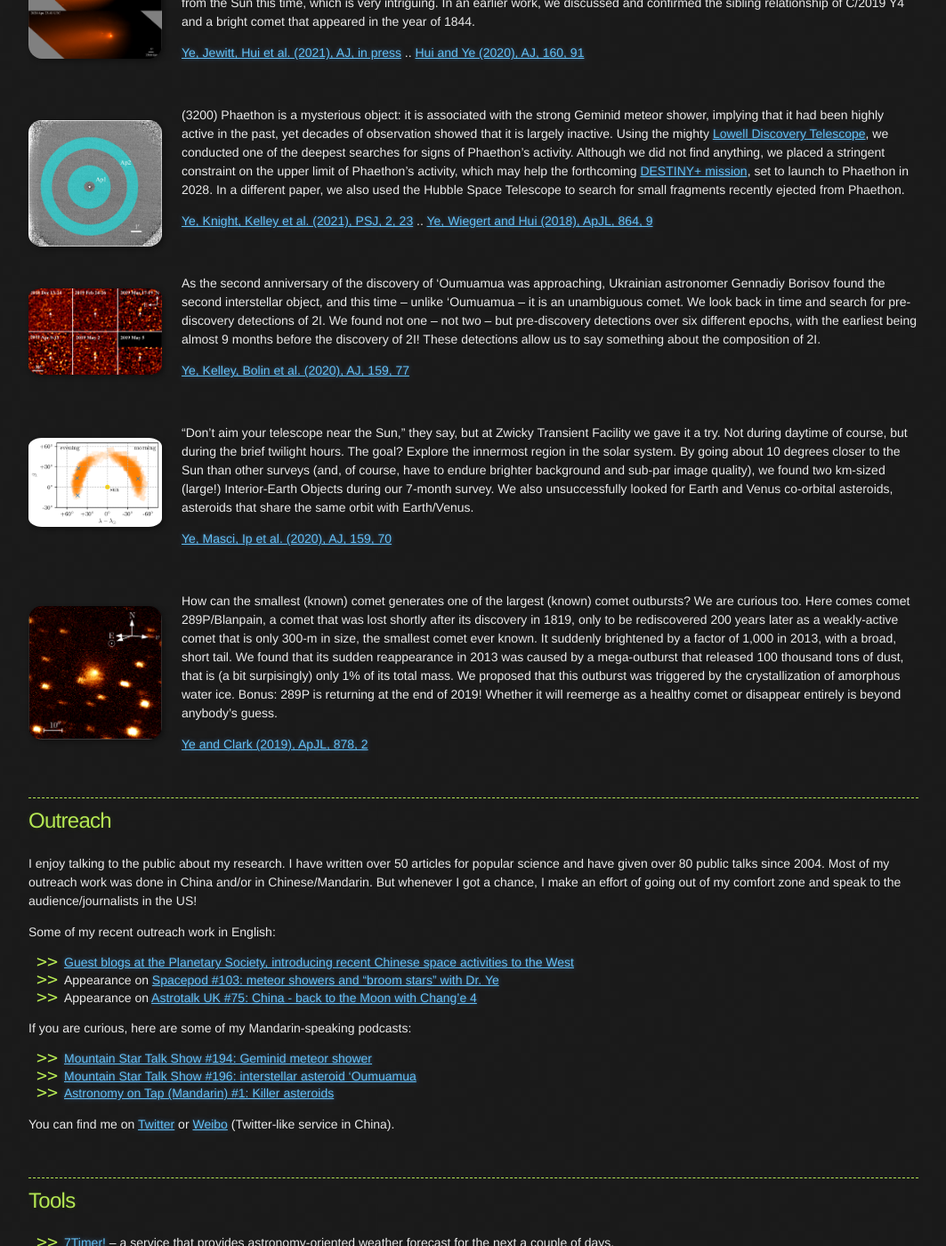
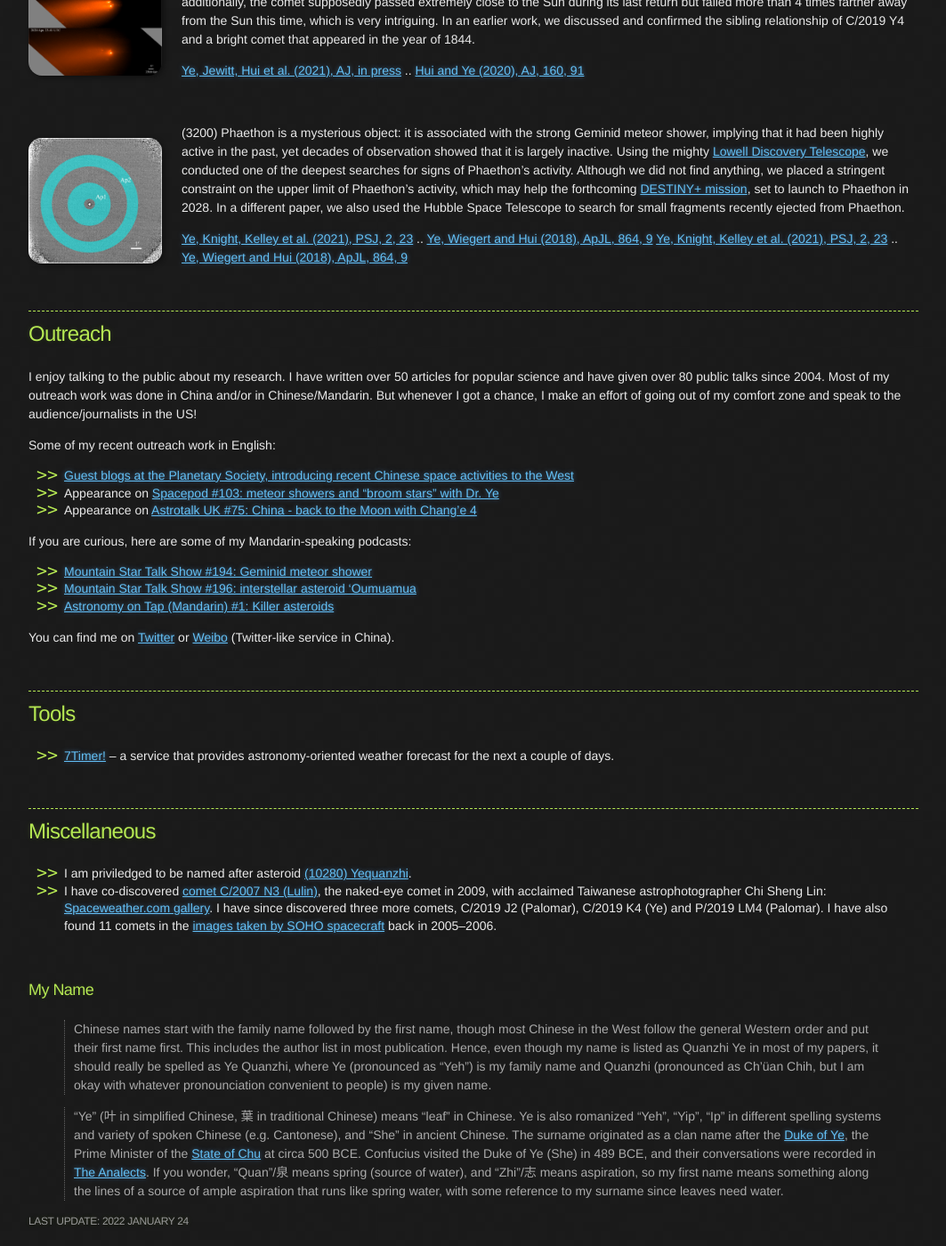
Before and after one commit to Yeqzids/Yeqzids.GitHub.io, a Jekyll site: the page built from index.md, in a window 1280 px wide and 1400 px high, scrolled down 1738 px. Shown: the whole window at 89% size, without its empty margins (108-1171 px from the left). Built offline with Jekyll 4.4.1, drawn with Linux system fonts in a browser that asks for light colours; nearby versions of some CDN libraries; some of the changed text lies outside the part shown.

Commit message:
Update index.md

```diff
--- a/index.md
+++ b/index.md
@@ -28,10 +28,11 @@
 
 ## Professional Appointments
 
-* Assistant Research Scientist, [University of Maryland](http://www.umd.edu), 2019 - present
+* Assistant Research Scientist, [Department of Astronomy](https://www.astro.umd.edu), [University of Maryland](http://www.umd.edu), 2019 - present
+* Visiting Researcher, [Center for Space Physics](https://www.bu.edu/csp/), [Boston University](https://www.bu.edu/), 2022 - present
 * Postdoctoral Scholar, [Caltech](http://www.caltech.edu/)/[IPAC](http://www.ipac.caltech.edu/), 2016 - 2019
-* Graduate Teaching/Research Assistant, [University of Western Ontario](http://www.uwo.ca/), 2011 - 2016
-* Research Fellow, [Sun Yat-sen University](http://www.sysu.edu.cn/) Atmospheric Exploration Laboratory, 2007 - 2011
+* Graduate Teaching/Research Assistant, [Department of Physics and Astronomy](https://physics.uwo.ca), [University of Western Ontario](http://www.uwo.ca/), 2011 - 2016
+* Research Fellow, Atmospheric Exploration Laboratory, [Sun Yat-sen University](http://www.sysu.edu.cn/), 2007 - 2011
 
 <br>
 * * *
@@ -58,30 +59,7 @@
 (3200) Phaethon is a mysterious object: it is associated with the strong Geminid meteor shower, implying that it had been highly active in the past, yet decades of observation showed that it is largely inactive. Using the mighty [Lowell Discovery Telescope](https://lowell.edu/research/research-facilities/4-3-meter-ldt/), we conducted one of the deepest searches for signs of Phaethon's activity. Although we did not find anything, we placed a stringent constraint on the upper limit of Phaethon's activity, which may help the forthcoming [DESTINY+ mission](https://destiny.isas.jaxa.jp/), set to launch to Phaethon in 2028. In a different paper, we also used the Hubble Space Telescope to search for small fragments recently ejected from Phaethon.
 
 [Ye, Knight, Kelley et al. (2021), PSJ, 2, 23](https://iopscience.iop.org/article/10.3847/PSJ/abcc71) .. [Ye, Wiegert and Hui (2018), ApJL, 864, 9](http://iopscience.iop.org/article/10.3847/2041-8213/aada46/meta)
-
-<br>
-
-<img style="float: left;" src="imgs/2i-ztf.png" width="150">
-
-As the second anniversary of the discovery of 'Oumuamua was approaching, Ukrainian astronomer Gennadiy Borisov found the second interstellar object, and this time -- unlike 'Oumuamua -- it is an unambiguous comet. We look back in time and search for pre-discovery detections of 2I. We found not one -- not two -- but pre-discovery detections over six different epochs, with the earliest being almost 9 months before the discovery of 2I! These detections allow us to say something about the composition of 2I.
-
-[Ye, Kelley, Bolin et al. (2020), AJ, 159, 77](https://iopscience.iop.org/article/10.3847/1538-3881/ab659b)
-
-<br>
-
-<img style="float: left;" src="imgs/ztf-ts.png" width="150">
-
-"Don't aim your telescope near the Sun," they say, but at Zwicky Transient Facility we gave it a try. Not during daytime of course, but during the brief twilight hours. The goal? Explore the innermost region in the solar system. By going about 10 degrees closer to the Sun than other surveys (and, of course, have to endure brighter background and sub-par image quality), we found two km-sized (large!) Interior-Earth Objects during our 7-month survey. We also unsuccessfully looked for Earth and Venus co-orbital asteroids, asteroids that share the same orbit with Earth/Venus.
-
-[Ye, Masci, Ip et al. (2020), AJ, 159, 70](https://iopscience.iop.org/article/10.3847/1538-3881/ab629c)
-
-<br>
-
-<img style="float: left;" src="imgs/289p.png" width="150">
-
-How can the smallest (known) comet generates one of the largest (known) comet outbursts? We are curious too. Here comes comet 289P/Blanpain, a comet that was lost shortly after its discovery in 1819, only to be rediscovered 200 years later as a weakly-active comet that is only 300-m in size, the smallest comet ever known. It suddenly brightened by a factor of 1,000 in 2013, with a broad, short tail. We found that its sudden reappearance in 2013 was caused by a mega-outburst that released 100 thousand tons of dust, that is (a bit surpisingly) only 1% of its total mass. We proposed that this outburst was triggered by the crystallization of amorphous water ice. Bonus: 289P is returning at the end of 2019! Whether it will reemerge as a healthy comet or disappear entirely is beyond anybody's guess.
-
-[Ye and Clark (2019), ApJL, 878, 2](https://iopscience.iop.org/article/10.3847/2041-8213/ab26bc/meta)
+[Ye, Knight, Kelley et al. (2021), PSJ, 2, 23](https://iopscience.iop.org/article/10.3847/PSJ/abcc71) .. [Ye, Wiegert and Hui (2018), ApJL, 864, 9](http://iopscience.iop.org/article/10.3847/2041-8213/aada46/meta)
 
 <br>
 
@@ -127,4 +105,4 @@
 
 > "Ye" (叶 in simplified Chinese, 葉 in traditional Chinese) means "leaf" in Chinese. Ye is also romanized "Yeh", "Yip", "Ip" in different spelling systems and variety of spoken Chinese (e.g. Cantonese), and "She" in ancient Chinese. The surname originated as a clan name after the [Duke of Ye](https://en.wikipedia.org/wiki/Duke_of_Ye), the Prime Minister of the [State of Chu](https://en.wikipedia.org/wiki/Chu_(state)) at circa 500 BCE. Confucius visited the Duke of Ye (She) in 489 BCE, and their conversations were recorded in [The Analects](https://ctext.org/analects/zi-lu). If you wonder, "Quan"/泉 means spring (source of water), and "Zhi"/志 means aspiration, so my first name means something along the lines of a source of ample aspiration that runs like spring water, with some reference to my surname since leaves need water.
 
-###### Last update: 2021 June 10
+###### Last update: 2022 January 24
```
Also changed, not shown: other parts of index.md (+1 -1 lines).
